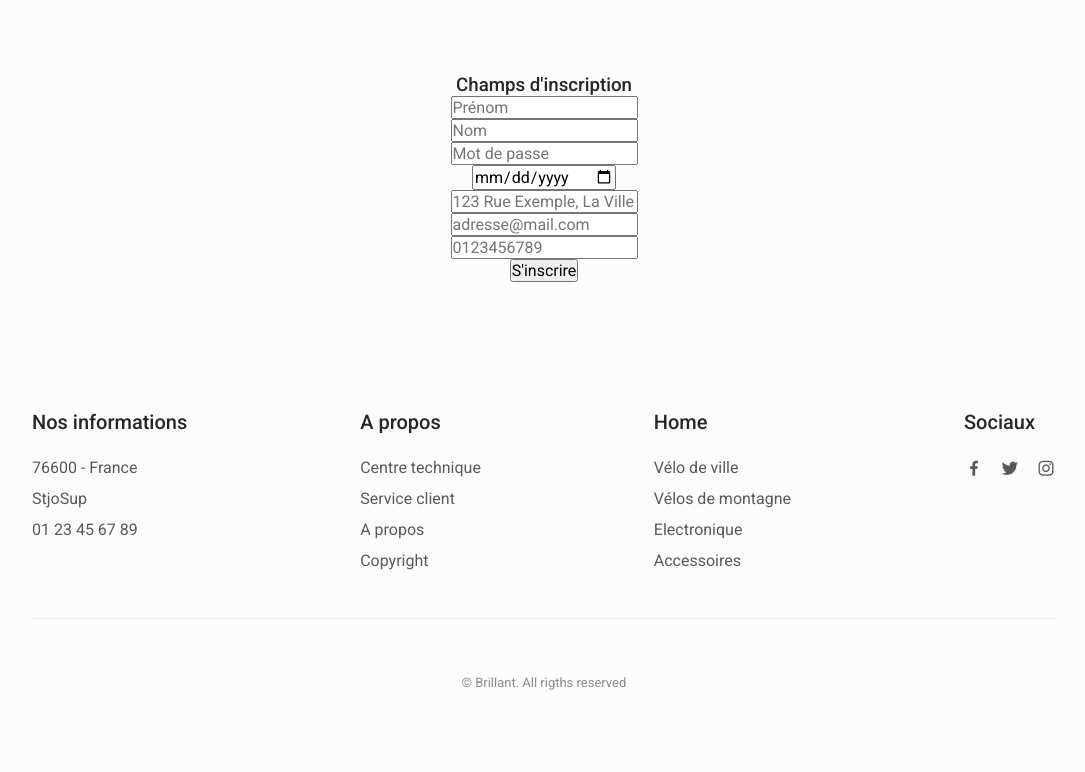
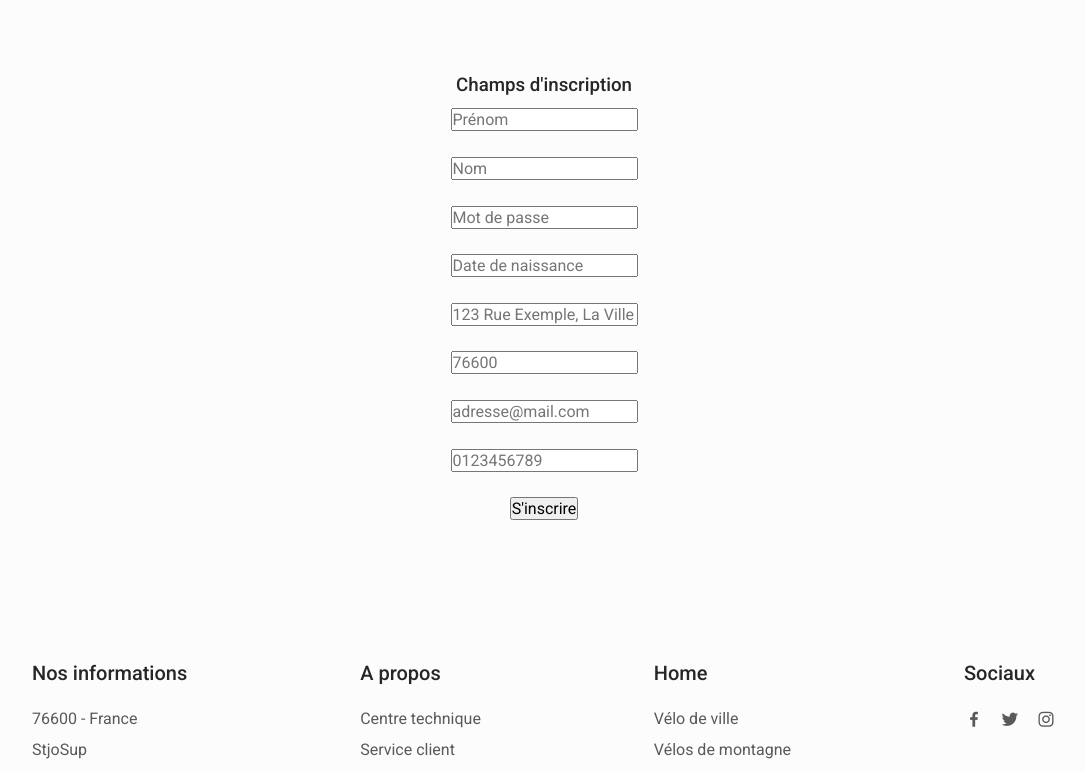
Before and after one commit to hatchikuji/SiteMarchand, a PHP site: page /connexion.php in a window 1280 px wide. Shown: the part 80-852 px from the top of the page, without its empty margins (96-1181 px from the left). Before the commit the page ends 770 px from the top, so only its background shows below. Run offline with PHP 8.4, Linux system fonts and the light colour scheme.

Commit message:
fin du formulaire d'inscription

```diff
--- a/assets/css/styles.css
+++ b/assets/css/styles.css
@@ -321,7 +321,7 @@ body.dark-theme {
   flex-wrap: nowrap;
 }
 .__champ{
-
+  padding: 1%;
 }
 
 /*=============== HOME ===============*/
--- a/config.php
+++ b/config.php
@@ -33,6 +33,7 @@ mysqli_query($connect_site,"CREATE TABLE IF NOT EXISTS `site_marchand_swann`.`ut
         `mdp` TEXT NOT NULL,
         `date_naissance` DATE NOT NULL,
         `adresse` TEXT NOT NULL,
+        `code_postal` INT NOT NULL,
         `email` TEXT NOT NULL,
         `numero_tel` TEXT NOT NULL,
         `id` SERIAL NOT NULL ) ENGINE = MyISAM;");
--- a/connexion.php
+++ b/connexion.php
@@ -4,7 +4,7 @@ session_start();
 
  // récupérer le nom d'utilisateur et supprimer les antislashes ajoutés par le formulaire
 /** @var mysqli $connect_site */
-if(isset($_REQUEST['prenom'], $_REQUEST['nom'], $_REQUEST['password'], $_REQUEST['date_naissance'],$_REQUEST['adresse'],$_REQUEST['email'],$_REQUEST['numero_tel'])) {
+if(isset($_REQUEST['prenom'], $_REQUEST['nom'], $_REQUEST['password'], $_REQUEST['date_naissance'],$_REQUEST['adresse'],$_REQUEST['code_postal'],$_REQUEST['email'],$_REQUEST['numero_tel'])) {
     $prenom = stripslashes($_REQUEST['prenom']);
     $prenom = mysqli_real_escape_string($connect_site, $prenom);
 
@@ -20,14 +20,17 @@ if(isset($_REQUEST['prenom'], $_REQUEST['nom'], $_REQUEST['password'], $_REQUEST
     $adresse = stripslashes($_REQUEST['adresse']);
     $adresse = mysqli_real_escape_string($connect_site, $adresse);
 
+    $code_postal = stripslashes($_REQUEST['code_postal']);
+    $code_postal = mysqli_real_escape_string($connect_site, $code_postal);
+
     $mail = stripslashes($_REQUEST['email']);
     $mail = mysqli_real_escape_string($connect_site, $mail);
 
     $telephone = stripslashes($_REQUEST['numero_tel']);
     $telephone = mysqli_real_escape_string($connect_site, $telephone);
 
-    $inscrit = mysqli_query($connect_site, "INSERT INTO site_marchand_swann.utilisateurs (nom, prenom, mdp, date_naissance, adresse, email, numero_tel)
-    VALUES ('$nom', '$prenom','$password','$date','$adresse', '$mail', '$telephone')");
+    $inscrit = mysqli_query($connect_site, "INSERT INTO site_marchand_swann.utilisateurs (nom, prenom, mdp, date_naissance, adresse,code_postal, email, numero_tel)
+    VALUES ('$nom', '$prenom','$password','$date','$adresse','$code_postal', '$mail', '$telephone')");
     if ($inscrit) {
         echo "
         <div class='sucess'>
@@ -224,13 +227,18 @@ if(isset($_REQUEST['prenom'], $_REQUEST['nom'], $_REQUEST['password'], $_REQUEST
                 </div>
                 <div class="__champ">
                     <label>
-                        <input type="date" class="box-input" name="date_naissance" placeholder="JJ/MM/YYYY" required>
+                        <input type="text" class="box-input" name="date_naissance" placeholder="Date de naissance" onfocus="(this.type='date')" onblur="(this.type='text')" required>
                     </label>
                 </div>
                 <div class="__champ">
                     <label>
                         <input type="text" class="box-input" name="adresse" placeholder="123 Rue Exemple, La Ville"
                                required>
+                    </label>
+                </div>
+                <div class="__champ">
+                    <label>
+                        <input type="number" class="box-input" name="code_postal" placeholder="76600" required>
                     </label>
                 </div>
                 <div class="__champ">
```
